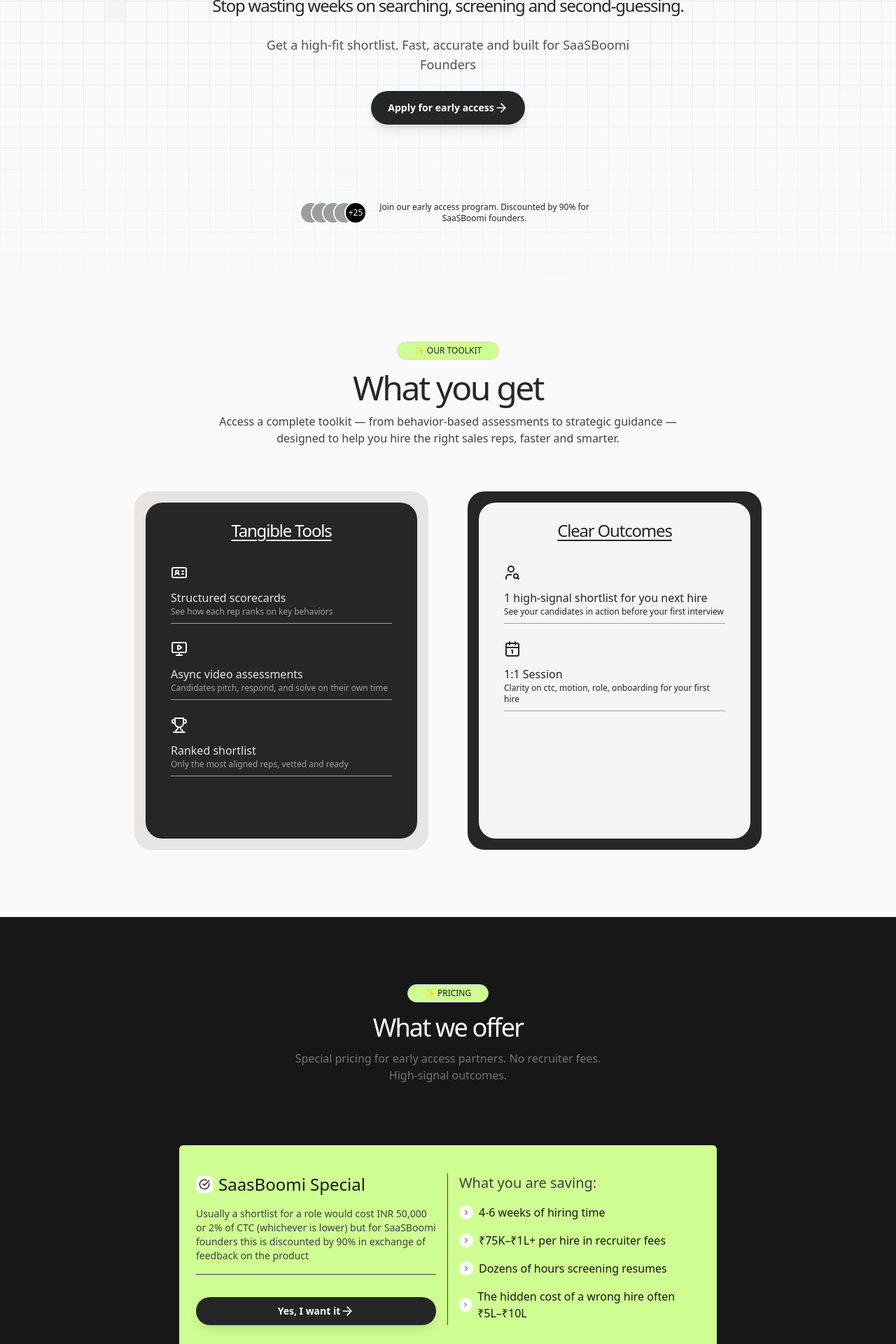
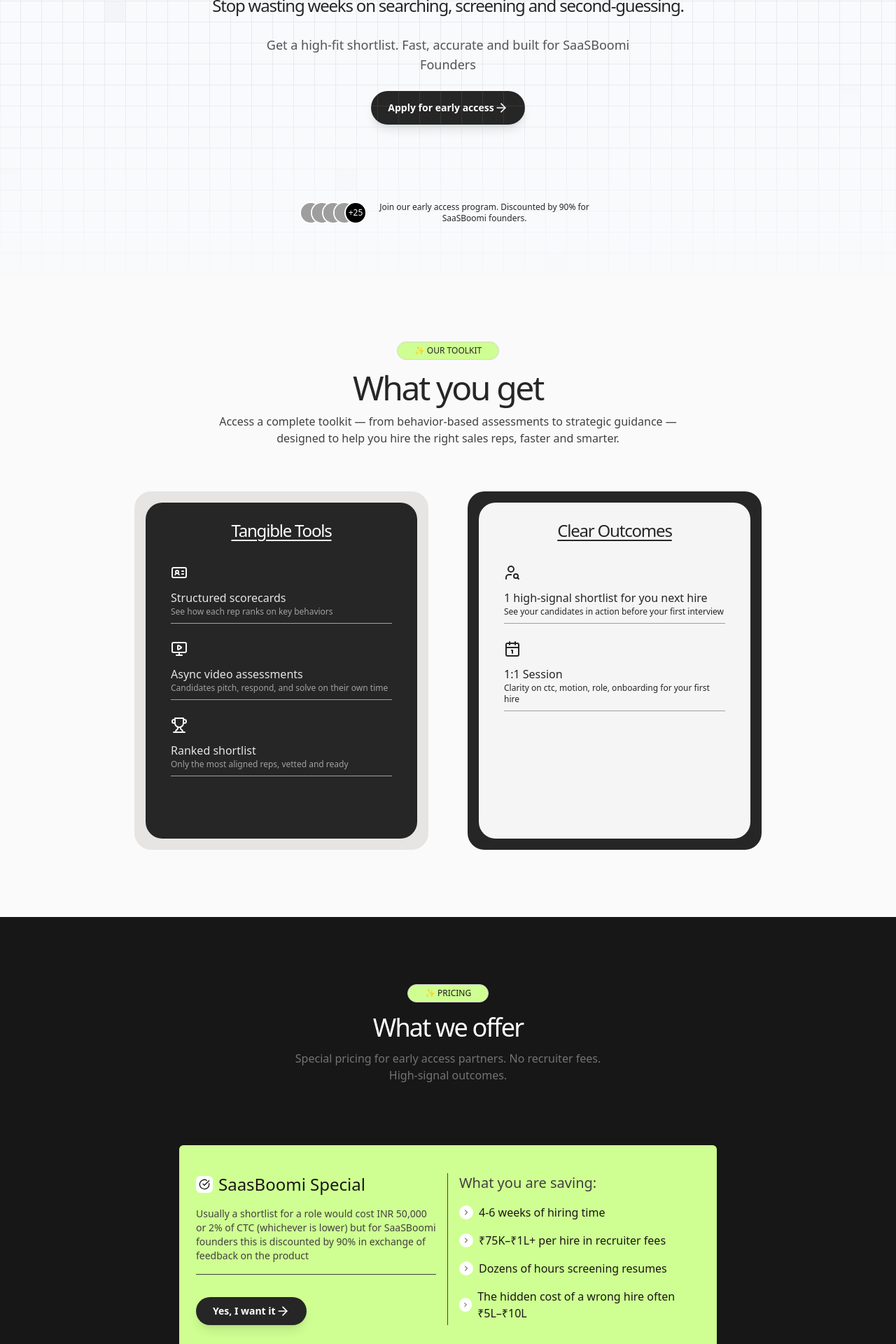
Before and after one commit to ShaikMohammadUsman/ScooterAI_Frontend, a Next.js app: page /saasboomi in a window 1280 px wide. Shown: the part 380-2300 px from the top of the page at 70% size. Built offline with nearby package versions, Linux system fonts and the light colour scheme; grey boxes are pictures that could not be loaded.

Commit message:
update: added redirect link for saasboomi form

```diff
--- a/src/app/saasboomi/page.tsx
+++ b/src/app/saasboomi/page.tsx
@@ -101,9 +101,15 @@
           variants={fadeInUpWithDelay(0.5)}
           className="flex flex-col gap-2 justify-between items-center"
         >
-          <Button className="bg-neutral-800 px-6 rounded-full py-6 z-50 hover:cursor-pointer">
-            Apply for early access <ArrowRight className="size-5" />
-          </Button>
+          <a
+            href="https://thescooterai.typeform.com/salesrolexray"
+            target="_blank"
+            rel="noopener noreferrer"
+          >
+            <Button className="bg-neutral-800 px-6 rounded-full py-6 z-50 hover:cursor-pointer">
+              Apply for early access <ArrowRight className="size-5" />
+            </Button>
+          </a>
           <p className="text-xs max-w-lg font-medium z-50">
             Onboarding starts in July. Apply now for early access and a
             1-hour strategy session with our founding team.
--- a/src/components/saasboomiUI/Hero.tsx
+++ b/src/components/saasboomiUI/Hero.tsx
@@ -74,9 +74,15 @@
           animate="visible"
           className="flex items-center"
         >
-          <Button className="bg-neutral-800 px-6 rounded-full py-6 z-40 hover:cursor-pointer">
-            Apply for early access <ArrowRight className="size-5" />
-          </Button>
+          <a
+            href="https://thescooterai.typeform.com/salesrolexray"
+            target="_blank"
+            rel="noopener noreferrer"
+          >
+            <Button className="bg-neutral-800 px-6 rounded-full py-6 z-40 hover:cursor-pointer">
+              Apply for early access <ArrowRight className="size-5" />
+            </Button>
+          </a>
         </motion.div>
 
         <motion.div
--- a/src/components/saasboomiUI/Pricing.tsx
+++ b/src/components/saasboomiUI/Pricing.tsx
@@ -67,9 +67,15 @@
             whileInView="visible"
             viewport={{ once: true, amount: 0.3 }}
           >
+            <a
+              href="https://thescooterai.typeform.com/salesrolexray"
+              target="_blank"
+              rel="noopener noreferrer"
+            >
               <Button className="bg-neutral-800 px-6 w-fit rounded-full py-6 z-50 hover:cursor-pointer">
                 Get started <ArrowRight className="size-5" />
               </Button>
+            </a>
           </motion.div>
         </motion.div>
 
@@ -128,9 +134,15 @@
             whileInView="visible"
             viewport={{ once: true, amount: 0.3 }}
           >
+            <a
+              href="https://thescooterai.typeform.com/salesrolexray"
+              target="_blank"
+              rel="noopener noreferrer"
+            >
               <Button className="bg-neutral-800 rounded-full w-full font-medium py-4">
                 Get started
               </Button>
+            </a>
           </motion.div>
 
           <motion.div
--- a/src/components/saasboomiUI/Pricing2.tsx
+++ b/src/components/saasboomiUI/Pricing2.tsx
@@ -185,9 +185,15 @@
               className="md:block hidden"
             >
               <div className="flex flex-col gap-2 justify-between w-full pt-4">
+                <a
+                  href="https://thescooterai.typeform.com/salesrolexray"
+                  target="_blank"
+                  rel="noopener noreferrer"
+                >
                   <Button className="bg-neutral-800 px-6 rounded-full py-2 z-50 hover:cursor-pointer">
                     Yes, I want it <ArrowRight className="size-5" />
                   </Button>
+                </a>
               </div>
             </motion.div>
           </div>
@@ -231,9 +237,15 @@
               className="md:hidden block"
             >
               <div className="flex flex-col gap-2 justify-between w-full pt-4">
+                <a
+                  href="https://thescooterai.typeform.com/salesrolexray"
+                  target="_blank"
+                  rel="noopener noreferrer"
+                >
                   <Button className="bg-neutral-800 px-6 rounded-full py-2 z-50 hover:cursor-pointer">
                     Yes, I want it <ArrowRight className="size-5" />
                   </Button>
+                </a>
               </div>
             </motion.div>
           </motion.div>
--- a/src/components/saasboomiUI/navbar-1.tsx
+++ b/src/components/saasboomiUI/navbar-1.tsx
@@ -78,7 +78,9 @@
           whileHover={{ scale: 1.05 }}
         >
           <a
-            href="#"
+            href="https://thescooterai.typeform.com/salesrolexray"
+            target="_blank"
+            rel="noopener noreferrer"
             className="inline-flex items-center justify-center px-5 py-2 text-sm text-black bg-[#cfff92] rounded-full transition-colors"
           >
             Get Started
@@ -134,7 +136,9 @@
                 className="pt-6"
               >
                 <a
-                  href="#"
+                  href="https://thescooterai.typeform.com/salesrolexray"
+                  target="_blank"
+                  rel="noopener noreferrer"
                   className="inline-flex items-center justify-center w-full px-5 py-3 text-base text-white bg-black rounded-full hover:bg-gray-800 transition-colors "
                   onClick={toggleMenu}
                 >
```
Lines whose indentation alone changed are shown as unchanged.
